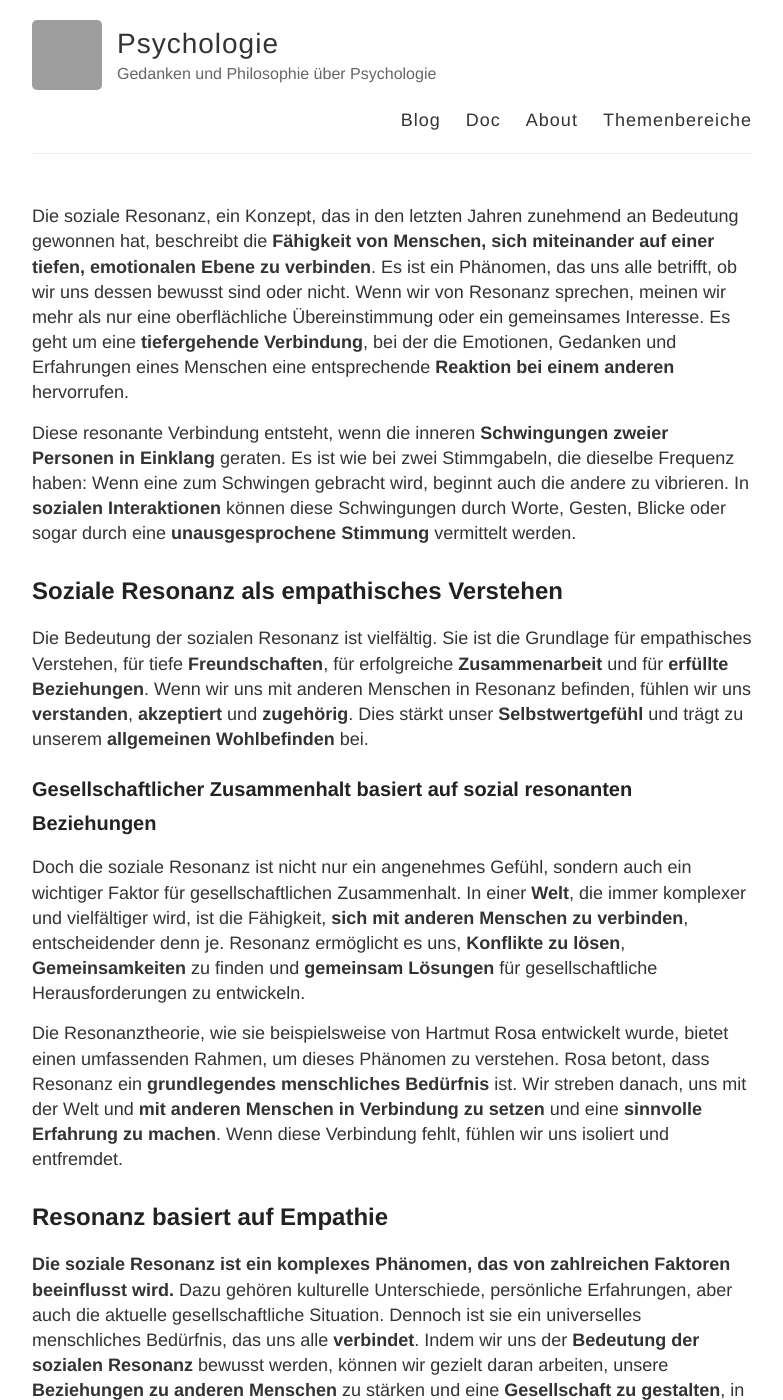
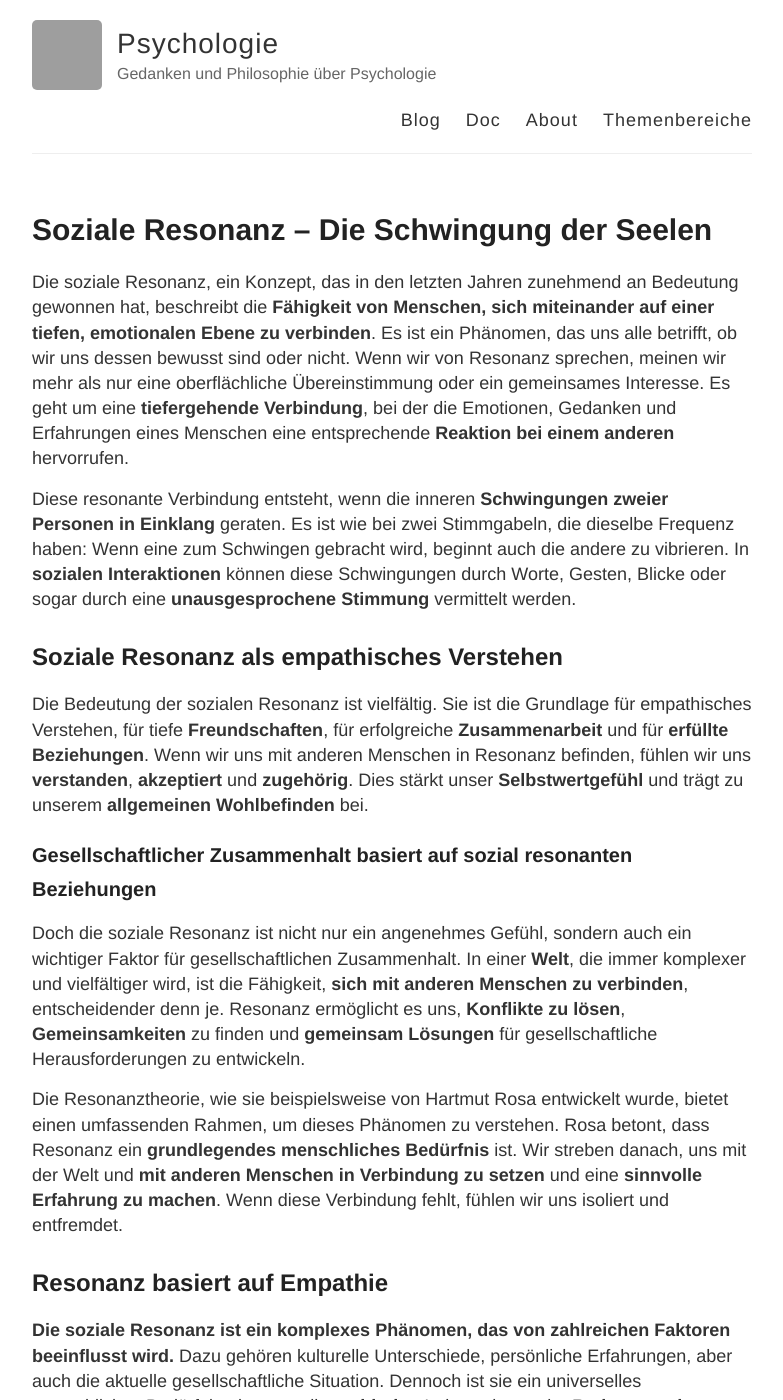
Before and after one commit to S2030c/psychologie, a Jekyll site: the page built from doc/_posts/2024-09-26-soziale-resonanz.md, in a window 1280 px wide and 1400 px high. Shown: the whole window, without its empty margins (248-1031 px from the left). Built offline with Jekyll 4.4.1, drawn with Linux system fonts in a browser that asks for light colours; our own code applies the rules of GitHub Pages for plain Markdown files; some of the changed text lies outside the part shown; grey boxes are pictures that could not be loaded.

Commit message:
Update 2024-09-26-soziale-resonanz.md

```diff
--- a/doc/_posts/2024-09-26-soziale-resonanz.md
+++ b/doc/_posts/2024-09-26-soziale-resonanz.md
@@ -1,5 +1,5 @@
 ---
-title: Soziale Resonanz: Die Schwingung der Seelen
+title: Soziale Resonanz – Die Schwingung der Seelen
 ---
 Die soziale Resonanz, ein Konzept, das in den letzten Jahren zunehmend an Bedeutung gewonnen hat, beschreibt die **Fähigkeit von Menschen, sich miteinander auf einer tiefen, emotionalen Ebene zu verbinden**. Es ist ein Phänomen, das uns alle betrifft, ob wir uns dessen bewusst sind oder nicht. Wenn wir von Resonanz sprechen, meinen wir mehr als nur eine oberflächliche Übereinstimmung oder ein gemeinsames Interesse. Es geht um eine **tiefergehende Verbindung**, bei der die Emotionen, Gedanken und Erfahrungen eines Menschen eine entsprechende **Reaktion bei einem anderen** hervorrufen.
 
```
